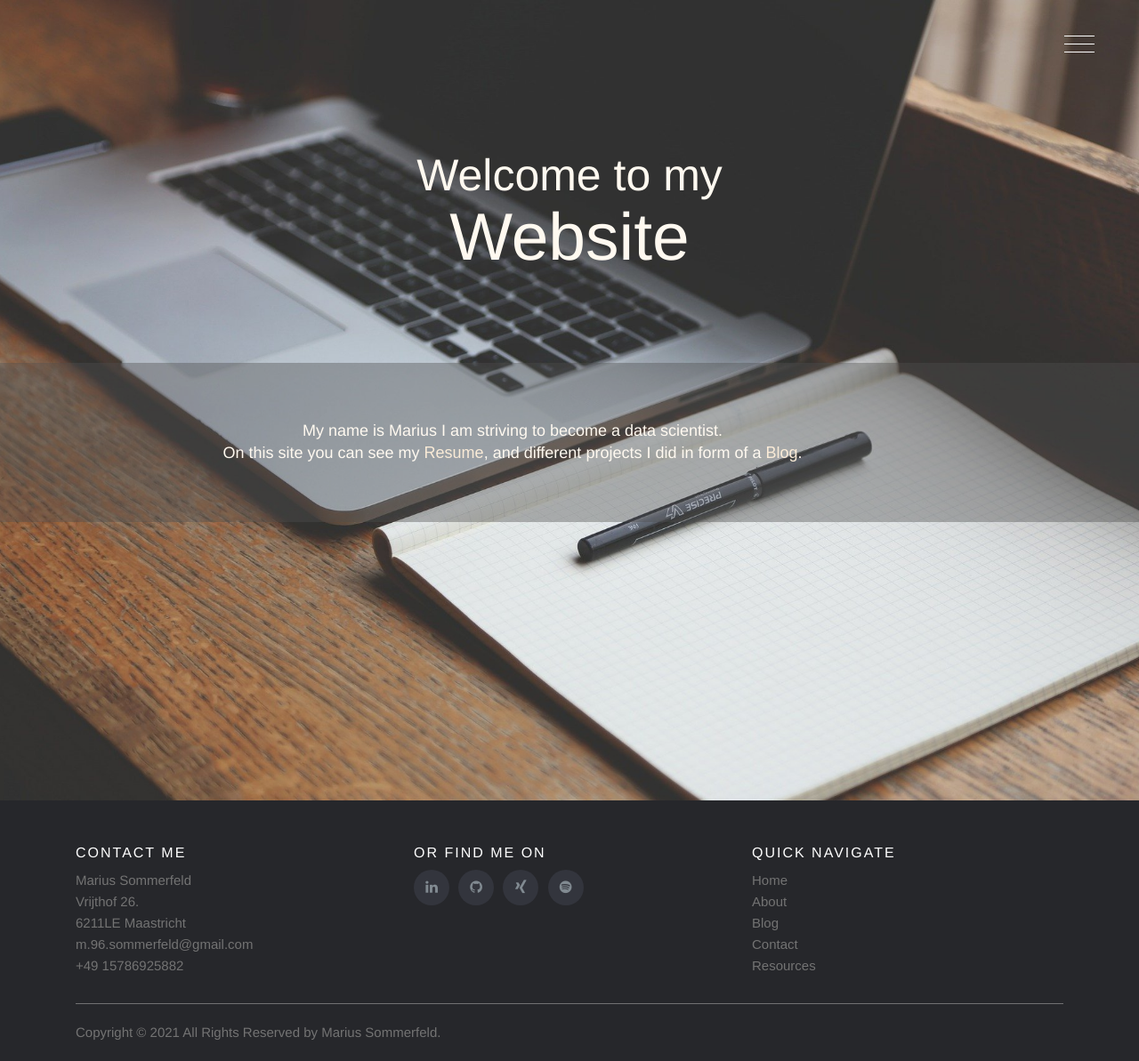
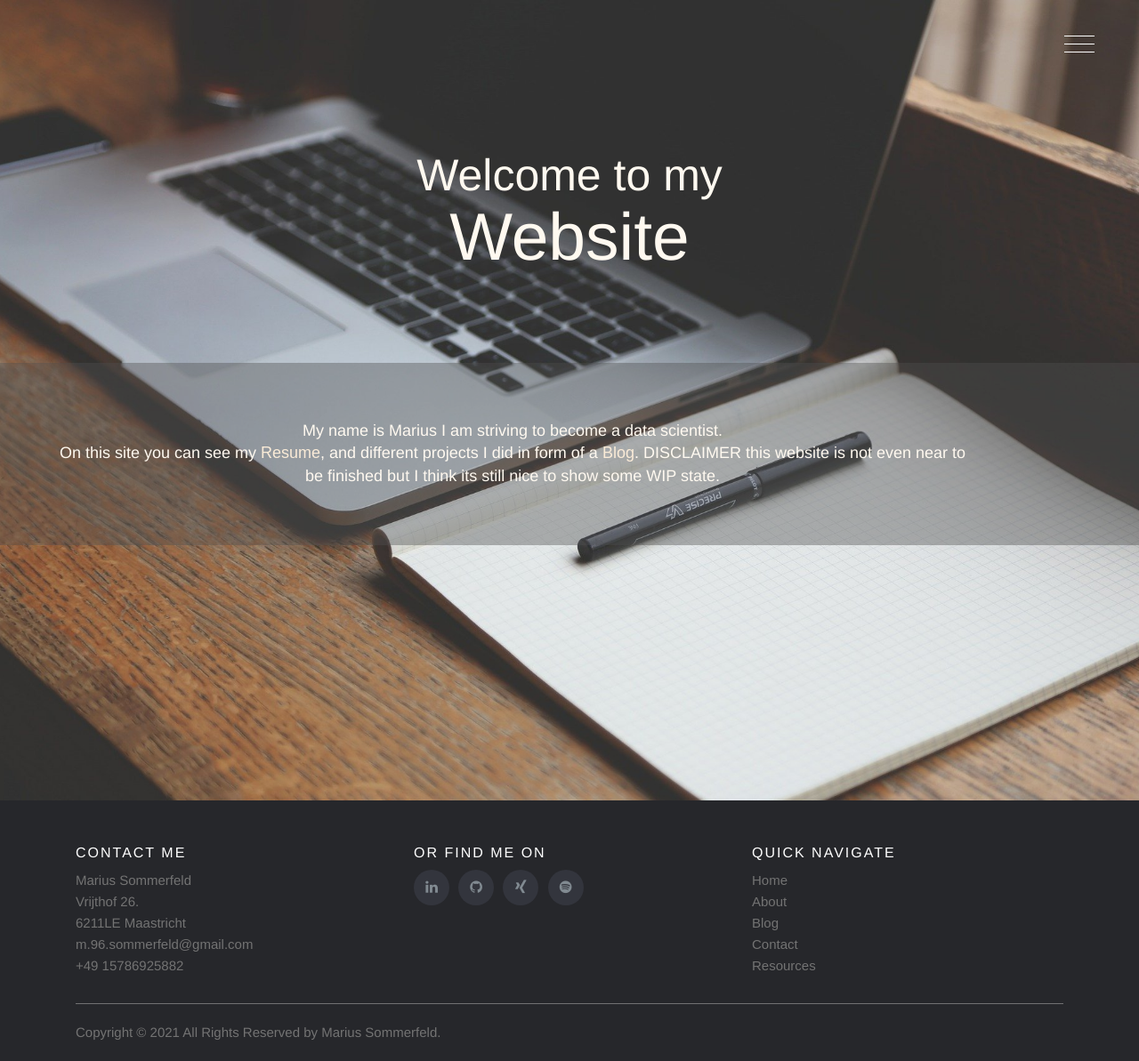
Before and after one commit to Marius-So/Marius-So.github.io, a Jekyll site: the page built from index.html, in a window 1280 px wide. Shown: the whole page at 89% size. Built offline with Jekyll 4.4.1, drawn with Linux system fonts in a browser that asks for light colours; nearby versions of some CDN libraries; comment, search, counter and statistics services are not loaded.

Commit message:
Update index.html

```diff
--- a/index.html
+++ b/index.html
@@ -10,7 +10,7 @@ title: This is the index
     <p>
         My name is Marius I am striving to become a data scientist. <br>
         On this site you can see my <a href="/sites/about.html" class="about-link">Resume</a>, and different projects I did in form of a
-        <a href="/sites/Blog.html" class="about-link">Blog</a>.
+        <a href="/sites/Blog.html" class="about-link">Blog</a>. DISCLAIMER this website is not even near to be finished but I think its still nice to show some WIP state.
         <!-- Although this is my main interest I always take on fun projects that might match my profile but also some that are different but catch my interest.
         You can find my professional history in the <a href="/sites/about.html" class="about-link">About</a> section.
         Further, I present different projects I worked on in a blog form. The most recent posts are displayed hereafter.  -->
```
